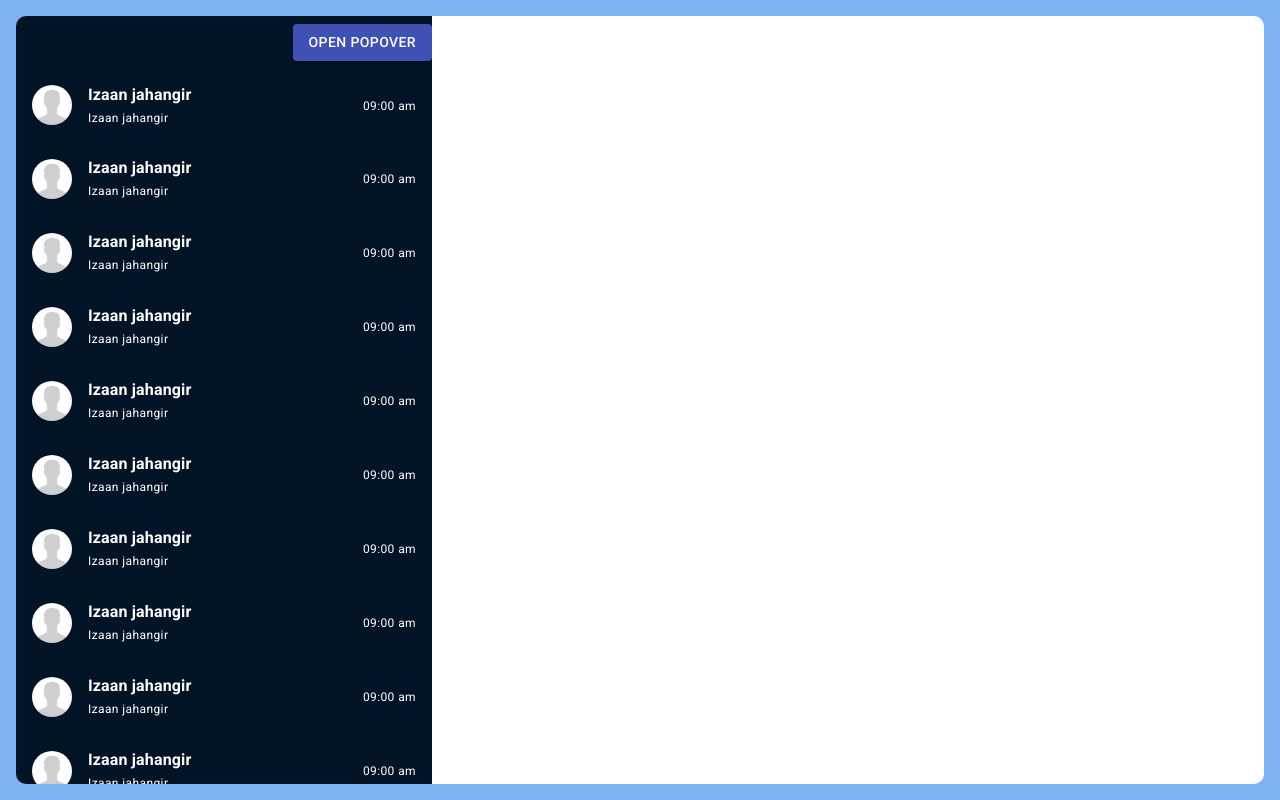
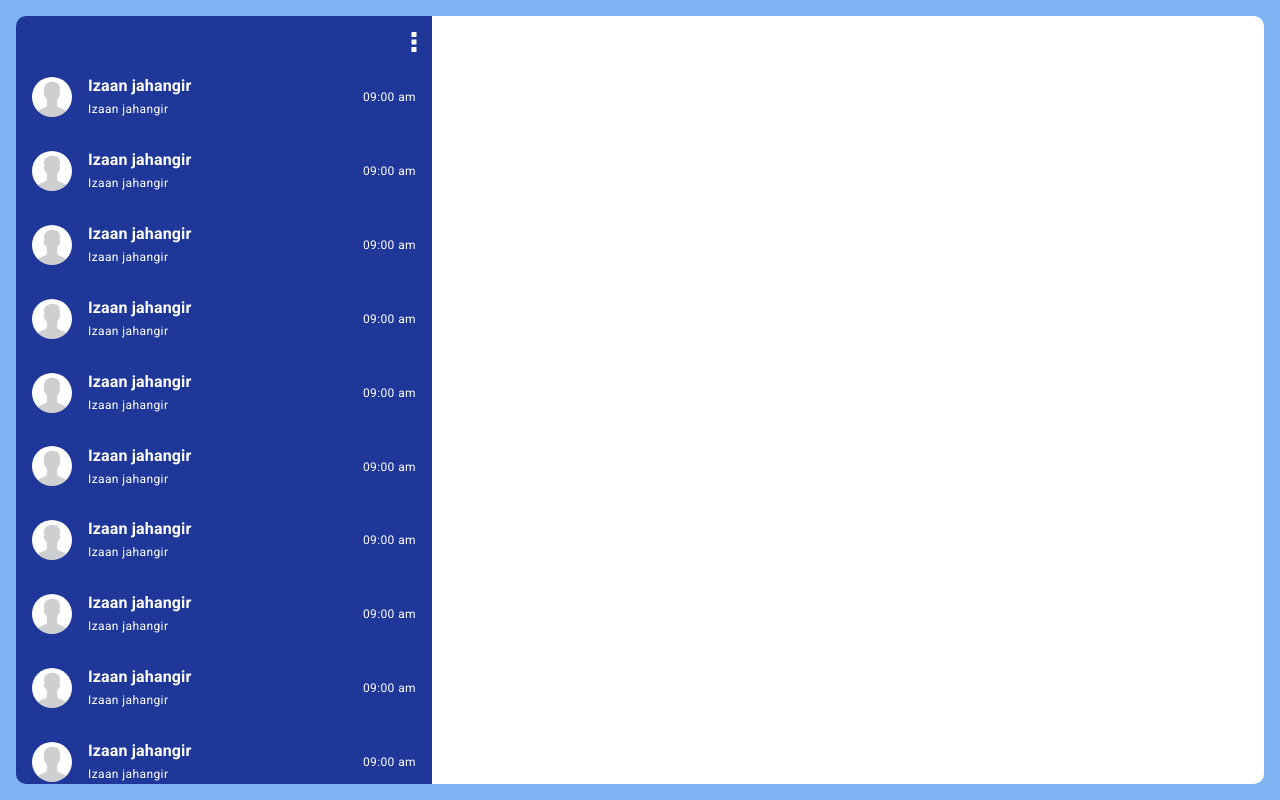
Before and after one commit to izaanjahangir/mern-chat-app-realtime, a React (Create React App) app in the folder client/: page / in a window 1280 px wide. Built offline with nearby package versions, Linux system fonts and the light colour scheme.

Commit message:
[client] added header component in Home

```diff
--- a/client/src/config/colors.js
+++ b/client/src/config/colors.js
@@ -1,5 +1,5 @@
 export default {
-  PRIMARY_DARK: "#031426",
+  PRIMARY_DARK: "#1e3799",
   PRIMARY_LIGHT: "#7eb2f3",
   WHITE: "#ffffff",
 };
--- /dev/null
+++ b/client/src/screens/Home/components/Header/index.js
@@ -0,0 +1,54 @@
+import React, { useState } from "react";
+import Popover from "@material-ui/core/Popover";
+
+import Button from "../../../../components/Button";
+import useStyles from "./style";
+
+function Header() {
+  const classes = useStyles();
+  const [anchorEl, setAnchorEl] = useState(null);
+
+  const handlePopoverOpen = (event) => {
+    setAnchorEl(event.currentTarget);
+  };
+
+  const handlePopoverClose = () => {
+    setAnchorEl(null);
+  };
+
+  const open = Boolean(anchorEl);
+
+  return (
+    <div className={classes.headerContainer}>
+      <img
+        aria-owns={open ? "mouse-over-popover" : undefined}
+        aria-haspopup="true"
+        onClick={handlePopoverOpen}
+        alt="more"
+        className={classes.moreIcon}
+        src={require("../../../../assets/icons/more.svg")}
+      />
+      <Popover
+        id="mouse-over-popover"
+        open={open}
+        anchorEl={anchorEl}
+        anchorOrigin={{
+          vertical: "bottom",
+          horizontal: "right",
+        }}
+        transformOrigin={{
+          vertical: "top",
+          horizontal: "right",
+        }}
+        onClose={handlePopoverClose}
+        disableRestoreFocus
+      >
+        <div>
+          <Button color="default" variant="text">Logout</Button>
+        </div>
+      </Popover>
+    </div>
+  );
+}
+
+export default Header;
--- /dev/null
+++ b/client/src/screens/Home/components/Header/style.js
@@ -0,0 +1,16 @@
+import { makeStyles } from "@material-ui/core/styles";
+
+const useStyles = makeStyles((theme) => ({
+  headerContainer: {
+    paddingTop: theme.spacing(2),
+    paddingRight: theme.spacing(1),
+    display: "flex",
+    justifyContent: "flex-end",
+  },
+  moreIcon: {
+    width: "20px",
+    cursor: "pointer",
+  },
+}));
+
+export default useStyles;
--- a/client/src/screens/Home/index.js
+++ b/client/src/screens/Home/index.js
@@ -1,10 +1,11 @@
-import React from "react";
+import React, { useState } from "react";
 import CssBaseline from "@material-ui/core/CssBaseline";
 import Container from "@material-ui/core/Container";
 import Button from "@material-ui/core/Button";
 import Grid from "@material-ui/core/Grid";
 import List from "@material-ui/core/List";
 
+import Header from "./components/Header";
 import MessageList from "../../components/MessageList";
 import useStyles from "./style";
 
@@ -19,11 +20,7 @@ function Home() {
       <div className={classes.boxContainer}>
         <Grid container>
           <Grid className={classes.leftContainer} item xs={12} md={4}>
-            <div className={classes.headerContainer}>
-              <Button variant="contained" color="primary" onClick={handleClick}>
-                Open Popover
-              </Button>
-            </div>
+            <Header />
             <List component="nav" aria-label="secondary mailbox folders">
               <MessageList />
               <MessageList />
--- a/client/src/screens/Home/style.js
+++ b/client/src/screens/Home/style.js
@@ -41,7 +41,8 @@ const useStyles = makeStyles((theme) => ({
     maxHeight: `calc(100vh - ${theme.spacing(2) + theme.spacing(2)}px)`,
   },
   headerContainer: {
-    paddingTop: theme.spacing(1),
+    paddingTop: theme.spacing(2),
+    paddingRight: theme.spacing(1),
     display: "flex",
     justifyContent: "flex-end",
   },
@@ -54,6 +55,10 @@ const useStyles = makeStyles((theme) => ({
       borderBottomLeftRadius: 10,
     },
   },
+  moreIcon: {
+    width: "20px",
+    cursor: "pointer"
+  },
 }));
 
 export default useStyles;
```
Also changed, not shown: client/src/assets/icons/more.svg (added), 1 other file (tests, documents, lock files or other folders).
